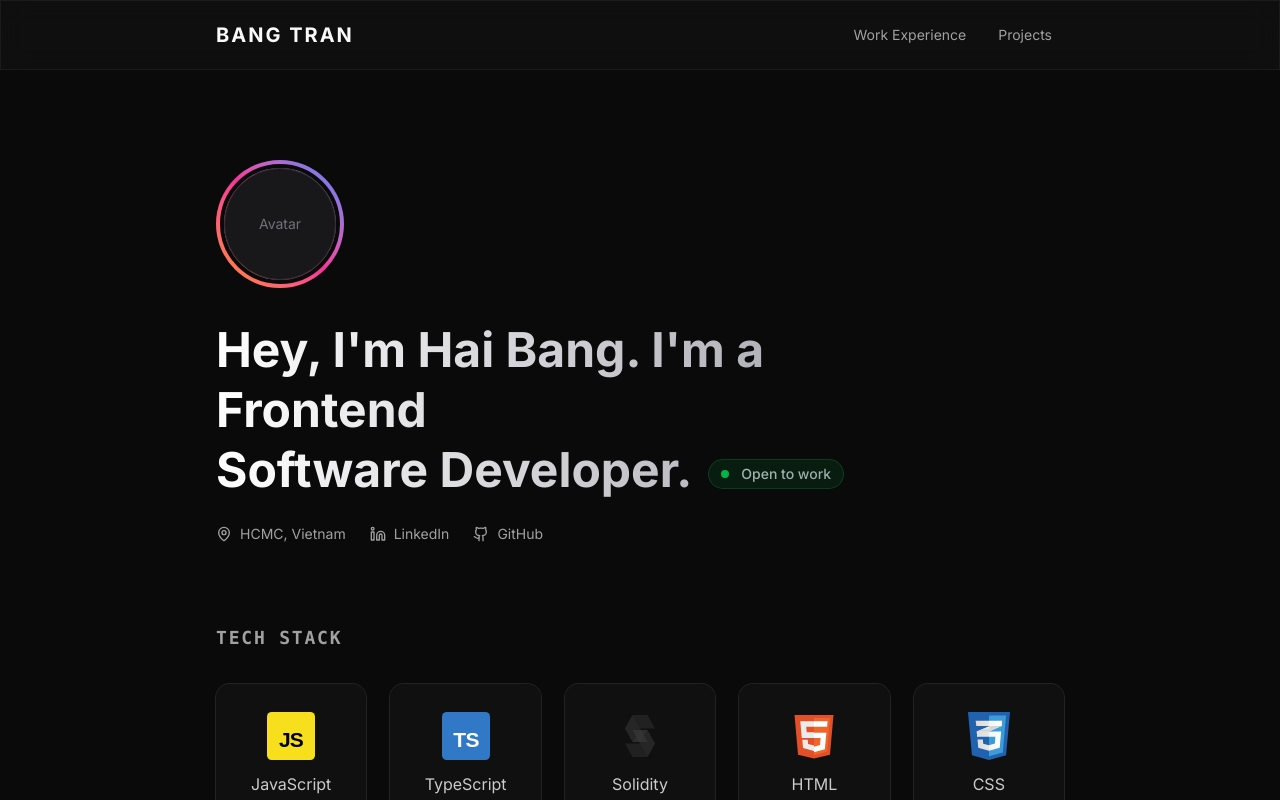
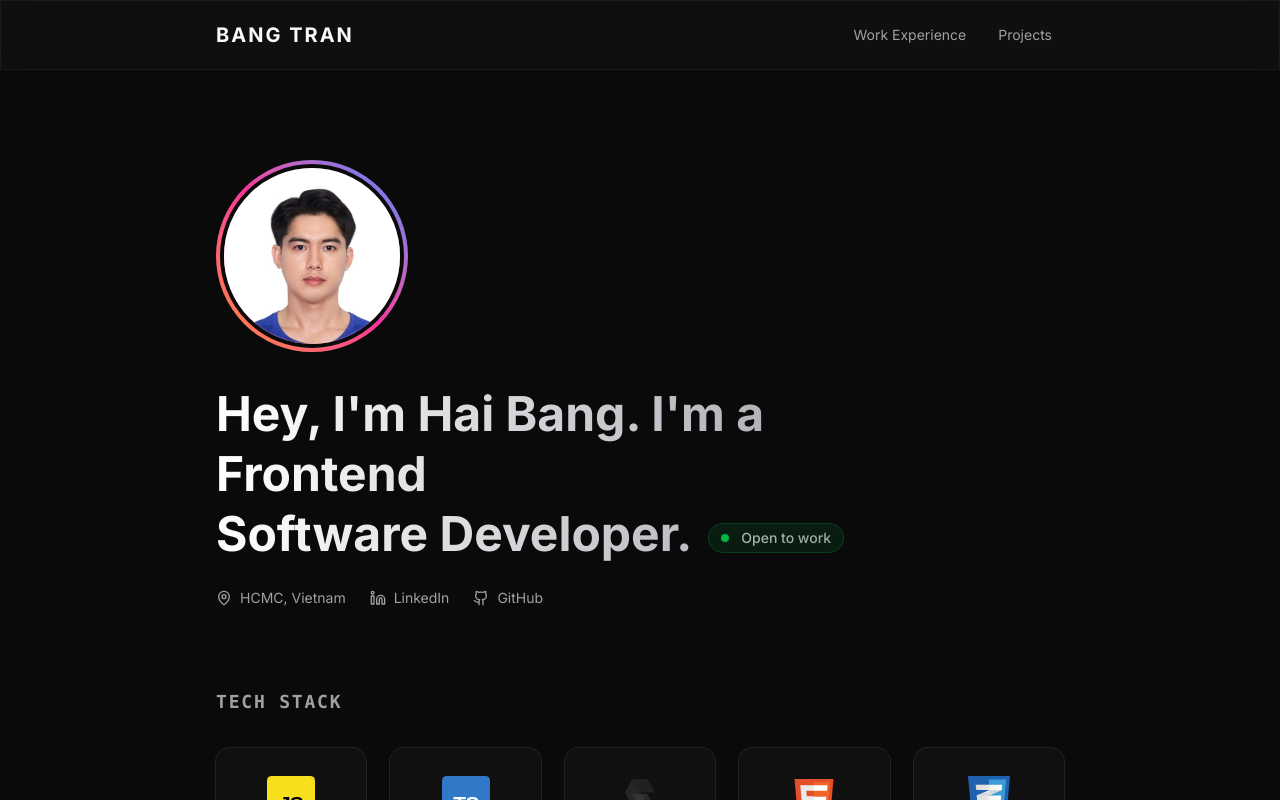
Before and after one commit to HaiBang1010/Portfolio, a Next.js app: page / in a window 1280 px wide. Shown: the top 800 px of the page. Built offline with nearby package versions, Linux system fonts and the light colour scheme.

Commit message:
update: change avt

```diff
--- a/src/components/Hero.tsx
+++ b/src/components/Hero.tsx
@@ -5,7 +5,7 @@ import Image from "next/image";
 import { MapPin, Linkedin, Github } from "lucide-react";
 import { skills } from "@/data/skills";
 import { Badge } from "@/components/ui/badge";
-import { Avatar, AvatarFallback } from "@/components/ui/avatar";
+import { Avatar, AvatarImage, AvatarFallback } from "@/components/ui/avatar";
 import { Card, CardContent } from "@/components/ui/card";
 
 export default function Hero() {
@@ -34,10 +34,15 @@ export default function Hero() {
         transition={{ duration: 0.8, ease: [0.16, 1, 0.3, 1] }}
         className="relative mb-8"
       >
-        <div className="w-32 h-32 rounded-full p-1 bg-gradient-to-tr from-orange-400 via-pink-500 to-blue-500">
+        <div className="w-48 h-48 rounded-full p-1 bg-gradient-to-tr from-orange-400 via-pink-500 to-blue-500">
           <Avatar className="w-full h-full border-4 border-background">
+            <AvatarImage
+              src="/assets/avt1.jpg"
+              alt="Tran Phan Hai Bang"
+              className="object-cover"
+            />
             <AvatarFallback className="bg-zinc-900 text-zinc-500 text-sm">
-              Avatar
+              TPHB
             </AvatarFallback>
           </Avatar>
         </div>
```
Also changed, not shown: public/assets/avt.jpg (added), public/assets/avt1.jpg (added).
